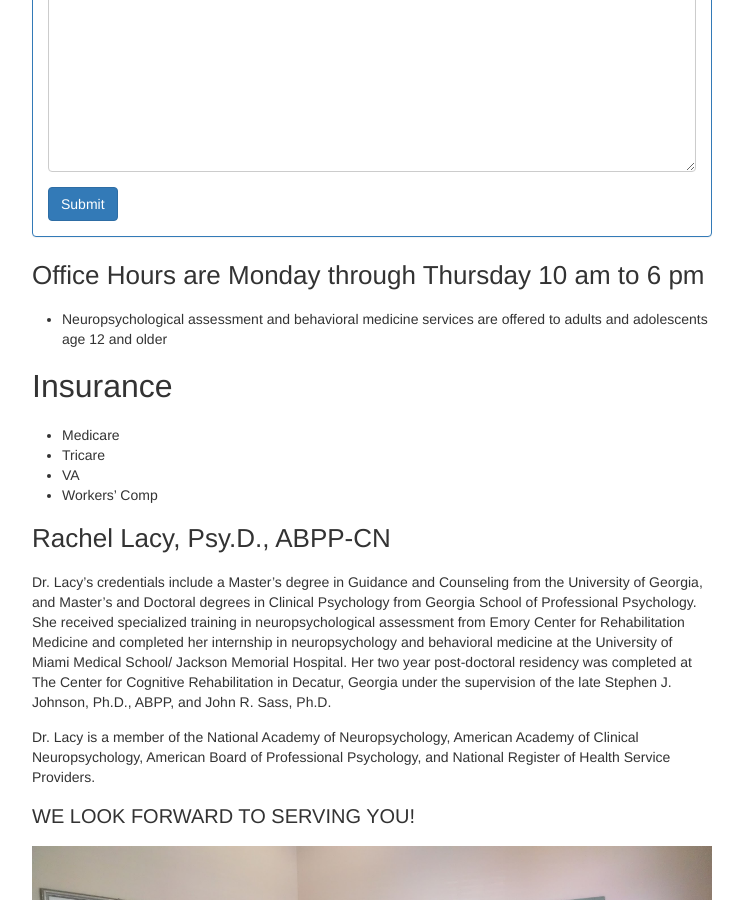
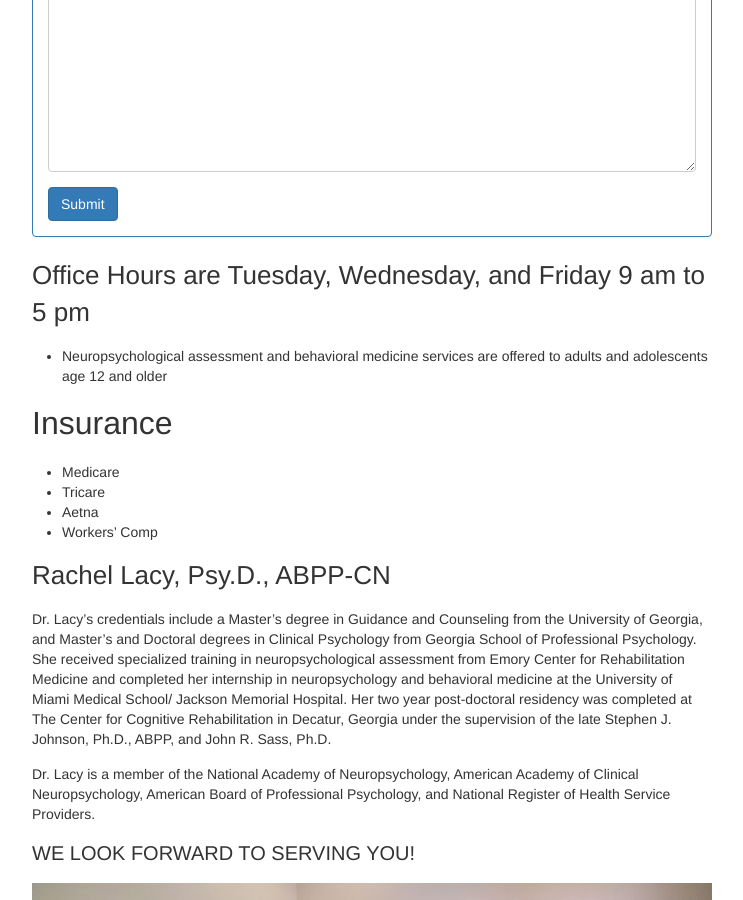
Before and after one commit to halcyon/renewedbrain.com, a Jekyll site: the page built from contact.md, in a window 1280 px wide and 900 px high, scrolled down 1064 px. Shown: the whole window, without its empty margins (268-1011 px from the left). Built offline with Jekyll 4.4.1, drawn with Linux system fonts in a browser that asks for light colours.

Commit message:
Update contact.md
updated insurance and office times

```diff
--- a/contact.md
+++ b/contact.md
@@ -125,14 +125,14 @@ weight: 7
   </div>
 </div>
 
-### Office Hours are Monday through Thursday 10 am to 6 pm
+### Office Hours are Tuesday, Wednesday, and Friday 9 am to 5 pm
 
 * Neuropsychological assessment and behavioral medicine services are offered to adults and adolescents age 12 and older
 
 ## Insurance
 * Medicare
 * Tricare
-* VA
+* Aetna
 * Workers' Comp
 
 ### Rachel Lacy, Psy.D., ABPP-CN
```
